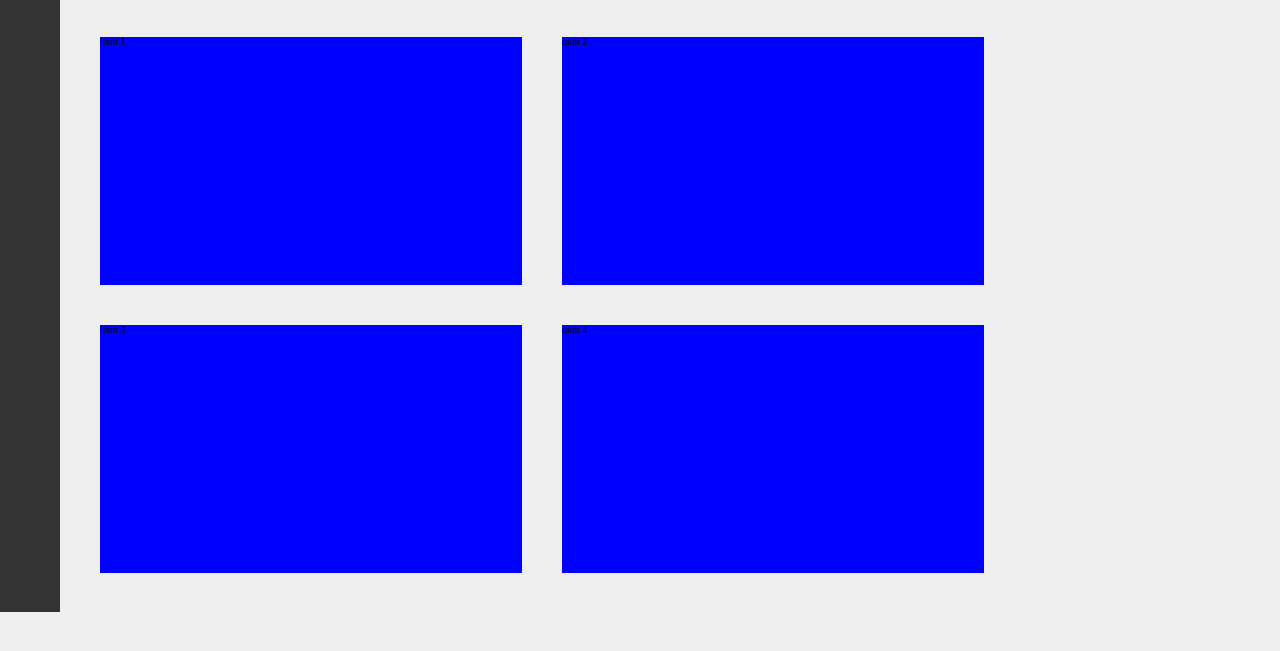
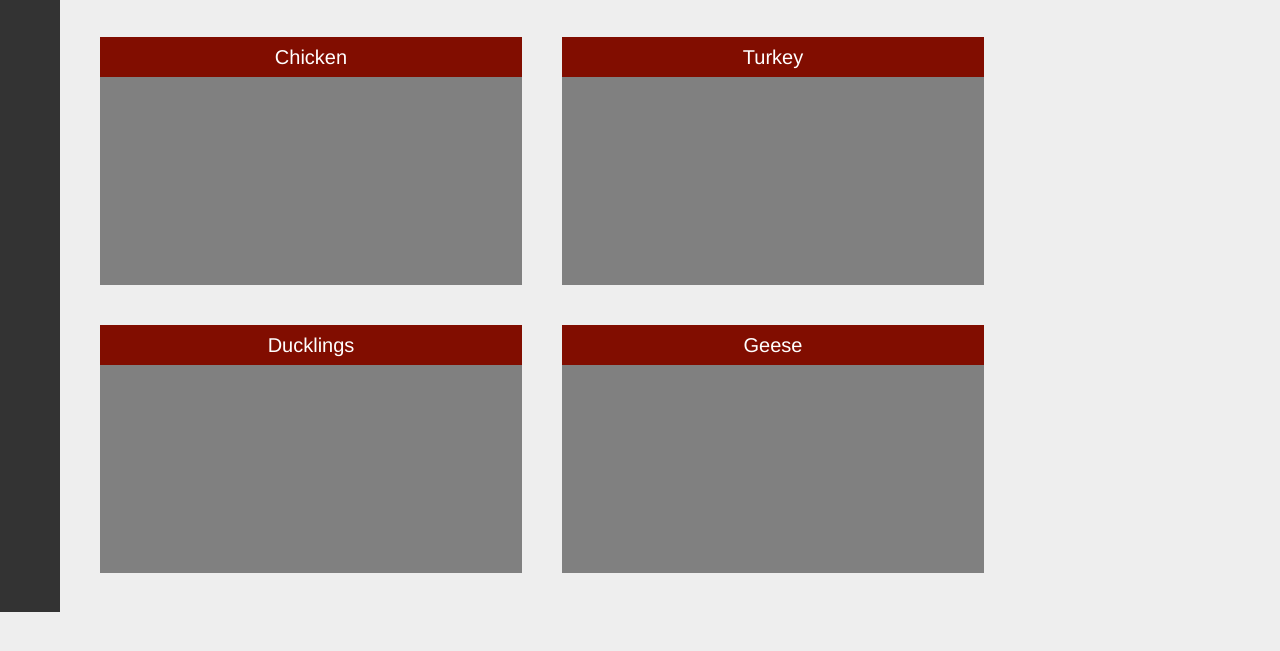
Before and after one commit to tomhaycockwest/chicken_stock, a plain HTML site: page index.html in a window 1280 px wide. Shown: the part 63-714 px from the top of the page. Drawn offline with nearby package versions, Linux system fonts and the light colour scheme.

Commit message:
create meat titles

```diff
--- a/index.html
+++ b/index.html
@@ -18,10 +18,29 @@
 	<div class="sidebar"></div>
 
 	<div id="container">
-		<div class="item">item 1</div>
-		<div class="item">item 2</div>
-		<div class="item">item 3</div>
-		<div class="item">item 4</div>
+		<div class="item">
+			<div class="banner">
+				<h3 class="meat-title">Chicken</h3>
+			</div>
+		</div>
+
+		<div class="item">
+			<div class="banner">
+				<h3 class="meat-title">Turkey</h3>
+			</div>
+		</div>
+
+		<div class="item">
+			<div class="banner">
+				<h3 class="meat-title">Ducklings</h3>
+			</div>
+		</div>
+
+		<div class="item">
+			<div class="banner">
+				<h3 class="meat-title">Geese</h3>
+			</div>
+		</div>
 	</div>
 
 
--- a/sass/_main.scss
+++ b/sass/_main.scss
@@ -5,7 +5,22 @@
 	.item {
 		width: 422px;
 		height: 248px;
-		background: blue;
+		background: gray;
+		@include box-shadow(black, 2px, 2px, 10px);
+
+		.banner {
+			width: 100%;
+			height: 40px;
+			background: $burgundy;
+
+			.meat-title {
+				color: white;
+				font-family: $sans-serif;
+				@include font-size(2);
+				text-align: center;
+				padding: 1rem;
+			}
+		}
 	}
 }
 
--- a/sass/_variables.scss
+++ b/sass/_variables.scss
@@ -2,6 +2,7 @@
 // Colours
 $light-grey: #eeeeee;
 $dark-grey: #333333;
+$burgundy: #810D00;
 
 // Typography
 $sans-serif:        "Helvetica Neue", Helvetica, Arial, sans-serif;
--- a/sass/style.scss
+++ b/sass/style.scss
@@ -4,6 +4,7 @@
  * <link href="/stylesheets/screen.css" media="screen, projection" rel="stylesheet" type="text/css" /> */
 
 @import "compass/reset";
+@import "compass/css3";
 @import "variables";
 @import "mixins";
 @import "header";
```
Also changed, not shown: js/card.js (+0 -10 lines), stylesheets/style.css.
